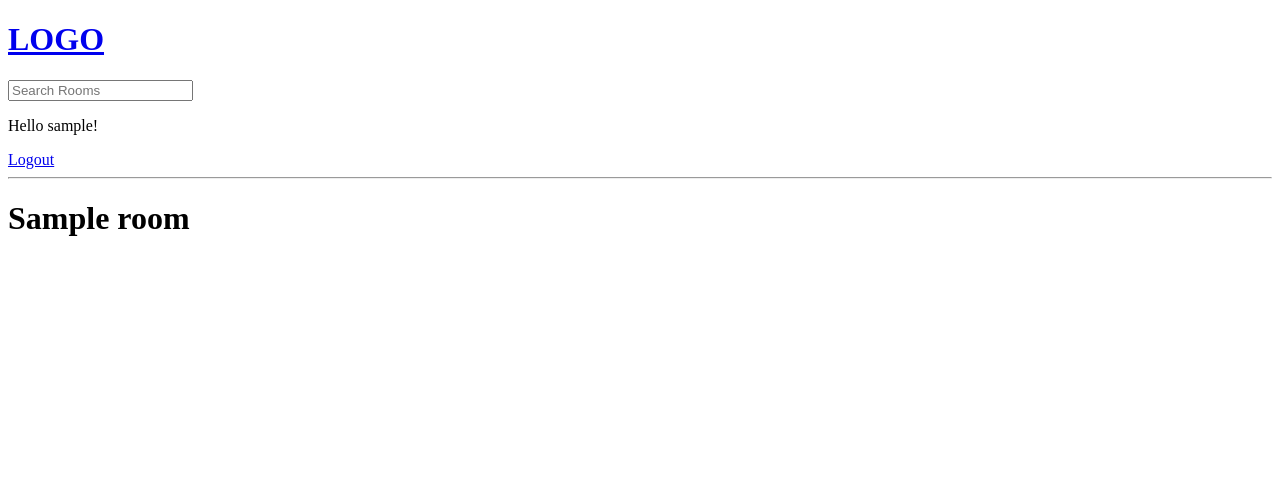
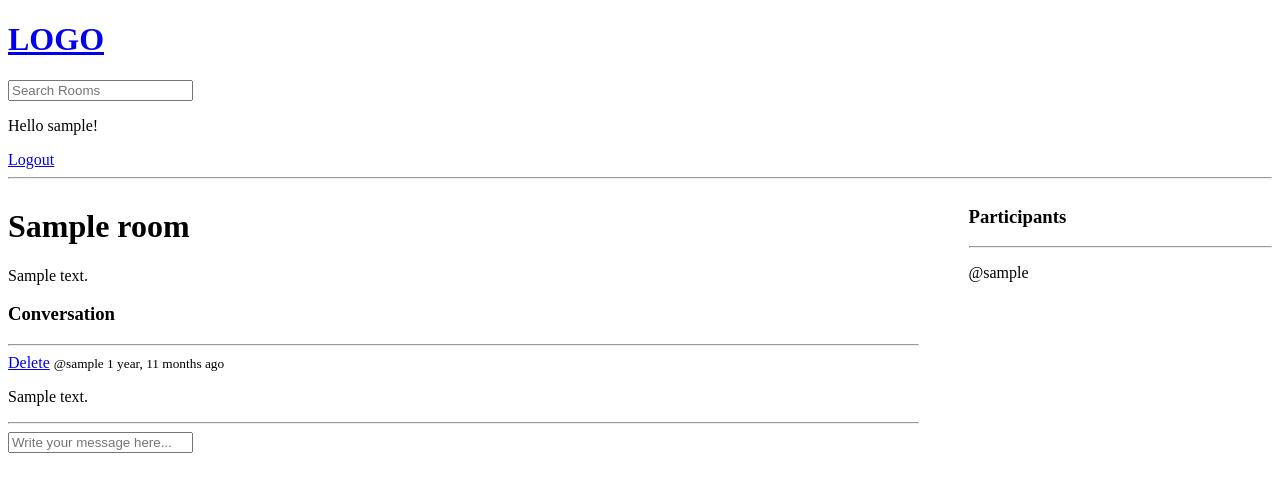
Before and after one commit to Jackbaklava/django-traversy-media, a Django app: page /room/1/ in a window 1280 px wide. Shown: the top 492 px of the page. Run offline with Django 4.2, Linux system fonts and the light colour scheme; a user stored in the database is signed in; tables that the repository leaves empty hold one stand-in row (values such as "Sample post").

Commit message:
Added CRUD functionality for messages

```diff
--- a/base/models.py
+++ b/base/models.py
@@ -14,7 +14,7 @@ class Room(models.Model):
     topic = models.ForeignKey(Topic, on_delete=models.SET_NULL, null=True)
     name = models.CharField(max_length=200)
     description = models.TextField(null=True, blank=True)
-    # participants = models
+    participants = models.ManyToManyField(User, related_name="participants", blank=True)
     updated = models.DateTimeField(auto_now=True)
     created = models.DateTimeField(auto_now_add=True)
 
--- a/base/templates/base/room.html
+++ b/base/templates/base/room.html
@@ -2,6 +2,58 @@
 
 {% block content %}
 
-<h1>{{ room.name }}</h1>
+<style>
+    .room-container {
+        display: grid;
+        grid-template-columns: 3fr 1fr;
+        column-gap: 50px;
+    }
+</style>
+
+<div class="room-container">
+    <div>
+        <h1>{{ room.name }}</h1>
+
+        <p>{{ room.description }}</p>
+
+        <div class="comment-wrapper">
+            <h3>Conversation</h3>
+            <hr>
+
+            {% for message in room_messages %}
+                <div>
+                    {% if message.user == request.user %}
+                        <a href="{% url 'delete-message' message.id %}">Delete</a>
+                    {% endif %}
+                    <small>@{{ message.user }} {{ message.created|timesince }} ago</small>
+                    <p>{{ message.body }}</p>
+                    <hr>
+                </div>
+            {% endfor %}
+        </div>
+
+        {% if request.user.is_authenticated %}
+            <div class="comment-form">
+
+                <form method="POST">
+                    {% csrf_token %}
+
+                    <input type="text" name="body" placeholder="Write your message here...">
+                </form>
+
+            </div>
+        {% endif %}
+    </div>
+
+    <div>
+        <h3>Participants</h3>
+        <hr>
+        {% for user in participants %}
+            <div>
+                <p>@{{ user }}</p>
+            </div>
+        {% endfor %}
+    </div>
+</div>
 
 {% endblock content %}
--- a/base/urls.py
+++ b/base/urls.py
@@ -11,4 +11,5 @@ urlpatterns = [
     path("create-room/", views.create_room, name="create-room"),
     path("update-room/<str:pk>", views.update_room, name="update-room"),
     path("delete-room/<str:pk>/", views.delete_room, name="delete-room"),
+    path("delete-message/<str:pk>/", views.delete_message, name="delete-message"),
 ]
--- a/base/views.py
+++ b/base/views.py
@@ -4,7 +4,7 @@ from django.contrib import messages
 from django.contrib.auth.decorators import login_required
 from django.contrib.auth import authenticate, login, logout
 from django.contrib.auth.forms import UserCreationForm
-from .models import Room, Topic, User
+from .models import Room, Topic, User, Message
 from .forms import RoomForm
 
 
@@ -80,8 +80,21 @@ def home(request):
 
 def room(request, pk):
     room = Room.objects.get(id=pk)
-    context = {"room": room}
+    room_messages = room.message_set.all().order_by("-created")
+    participants = room.participants.all()
 
+    if request.method == "POST":
+        message = Message.objects.create(
+            user=request.user, room=room, body=request.POST.get("body")
+        )
+        room.participants.add(request.user)
+        return redirect("room", pk=room.id)
+
+    context = {
+        "room": room,
+        "room_messages": room_messages,
+        "participants": participants,
+    }
     return render(request, "base/room.html", context)
 
 
@@ -131,3 +144,18 @@ def delete_room(request, pk):
         return redirect("home")
 
     return render(request, "base/delete.html", {"obj": room})
+
+
+@login_required(login_url="login")
+def delete_message(request, pk):
+    message = Message.objects.get(id=pk)
+
+    if message.user != request.user:
+        messages.error(request, "You do not own this message.")
+        return redirect("home")
+
+    if request.method == "POST":
+        message.delete()
+        return redirect("home")
+
+    return render(request, "base/delete.html", {"obj": message})
```
Also changed, not shown: base/migrations/0004_room_participants.py (added), base/migrations/0005_alter_room_participants.py (added), 1 other file.
